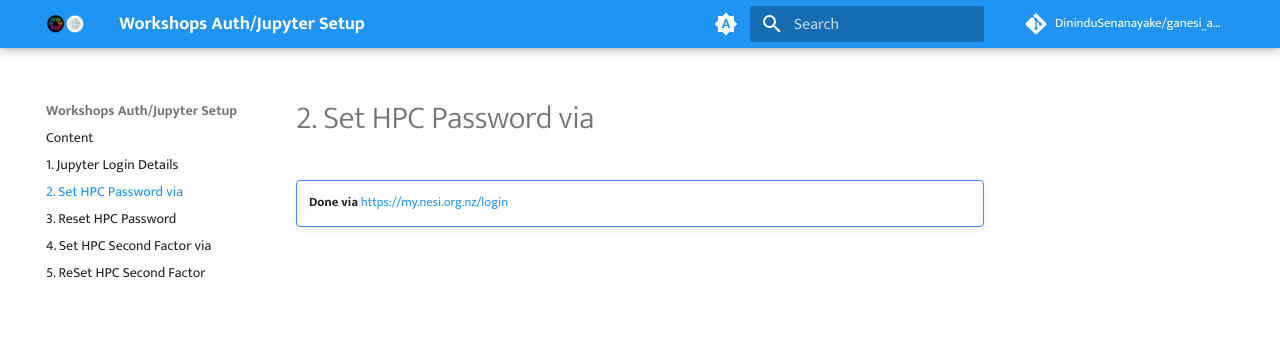
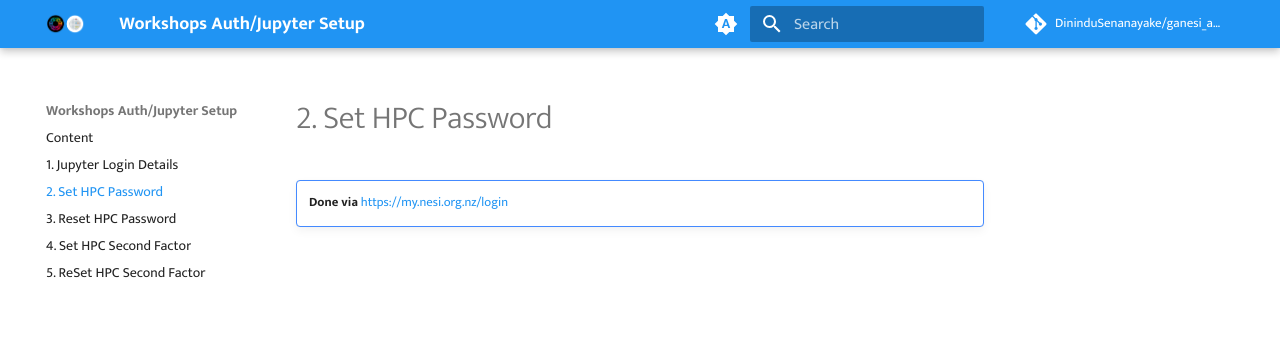
Before and after one commit to DininduSenanayake/ganesi_authesetup-login, an MkDocs documentation site: the page built from docs/2_setnesi_hpc_password.md, in a window 1280 px wide and 900 px high. Shown: the top 340 px of the window. Built offline with MkDocs 1.6.1 and Material for MkDocs 9.7.7, drawn with Linux system fonts in a browser that asks for light colours; comment, search, counter and statistics services are not loaded.

Commit message:
remove word via

```diff
--- a/docs/2_setnesi_hpc_password.md
+++ b/docs/2_setnesi_hpc_password.md
@@ -1,4 +1,4 @@
-# 2. Set HPC Password via
+# 2. Set HPC Password
 
 !!! note ""
     **Done via** [https://my.nesi.org.nz/login](https://my.nesi.org.nz/login)
--- a/docs/4_setsecodfactor.md
+++ b/docs/4_setsecodfactor.md
@@ -1,4 +1,4 @@
-# 4. Set HPC Second Factor via
+# 4. Set HPC Second Factor
 
 !!! note ""
     **Done via** [https://my.nesi.org.nz/login](https://my.nesi.org.nz/login)
```
